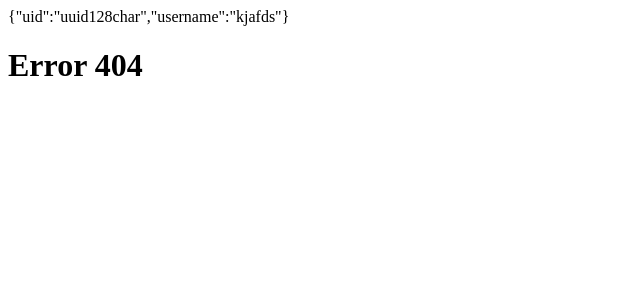
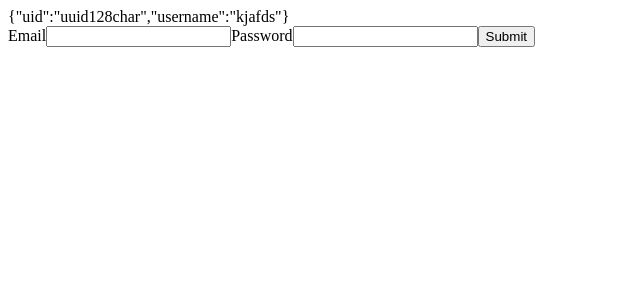
Before and after one commit to parmesan-recipes/parmesan, a React (Create React App) app in the folder frontend/: page /user/login in a window 1280 px wide. Before the commit this address had no page. Shown: the top 300 px of the page, without its empty margins (0-640 px from the left). Built offline with nearby package versions, Linux system fonts and the light colour scheme.

Commit message:
Add login page

```diff
--- a/frontend/package.json
+++ b/frontend/package.json
@@ -11,7 +11,8 @@
     "react-scripts": "5.0.1",
     "sass": "^1.52.2",
     "standard": "^17.0.0",
-    "react-router-dom": "^6.3.0"
+    "react-router-dom": "^6.3.0",
+    "formik": "^2.2.9"
   },
   "scripts": {
     "start": "react-scripts start",
--- a/frontend/src/App.js
+++ b/frontend/src/App.js
@@ -3,6 +3,7 @@ import { Route, Routes } from 'react-router-dom'
 
 import { UserContext } from './context/UserContext.js'
 import './App.scss'
+import { Login } from './pages/Login.js'
 
 function App () {
   const [user, setUser] = useContext(UserContext)
@@ -21,7 +22,7 @@ function App () {
     })
 
     return () => {}
-  })
+  }, [])
 
   return (
     <div className='app'>
@@ -30,6 +31,9 @@ function App () {
 
       <Routes>
         <Route path='/' element={<h1>Parmesan</h1>} />
+
+        <Route path='/user/login' element={<Login />}></Route>
+
         <Route path='*' element={<h1>Error 404</h1>} />
       </Routes>
 
--- /dev/null
+++ b/frontend/src/pages/Login.js
@@ -0,0 +1,53 @@
+import { ErrorMessage, Field, Form, Formik } from 'formik'
+import {useNavigate} from "react-router-dom"
+import { UserContext } from '../context/UserContext.js'
+import { useContext } from 'react'
+
+
+export function Login() {
+  const navigate = useNavigate()
+  const [user, setUser] = useContext(UserContext);
+
+  const submit = async (values, formik) => {
+    console.log(values);
+
+    const data = new URLSearchParams([["username", values.username], ["password", values.password]]);
+
+    const res = await fetch('/api/v1/auth/login/password', {method: 'POST', body: data});
+
+    if (res.status === 200) {
+      const user = await res.json()
+
+      setUser(user)
+
+      navigate('/')
+    } else {
+      formik.setFieldError("email", "Username or password is incorrect.");
+    }
+
+  }
+
+  return (
+    <Formik initialValues={{email: '', password: '',}} onSubmit={submit}>
+
+      {({isSubmitting}) => (
+
+          <Form>
+            <label htmlFor="email">Email</label>
+            <Field type={"email"} name="email"></Field>
+            <ErrorMessage name="email" component="div"/>
+
+            <label htmlFor="password">Password</label>
+            <Field type={"password"} name="password"></Field>
+            <ErrorMessage name="password" component="div"/>
+            <button type="submit" disabled={isSubmitting}>Submit</button>
+
+
+
+          </Form>
+
+        )}
+
+    </Formik>
+  )
+}
```
